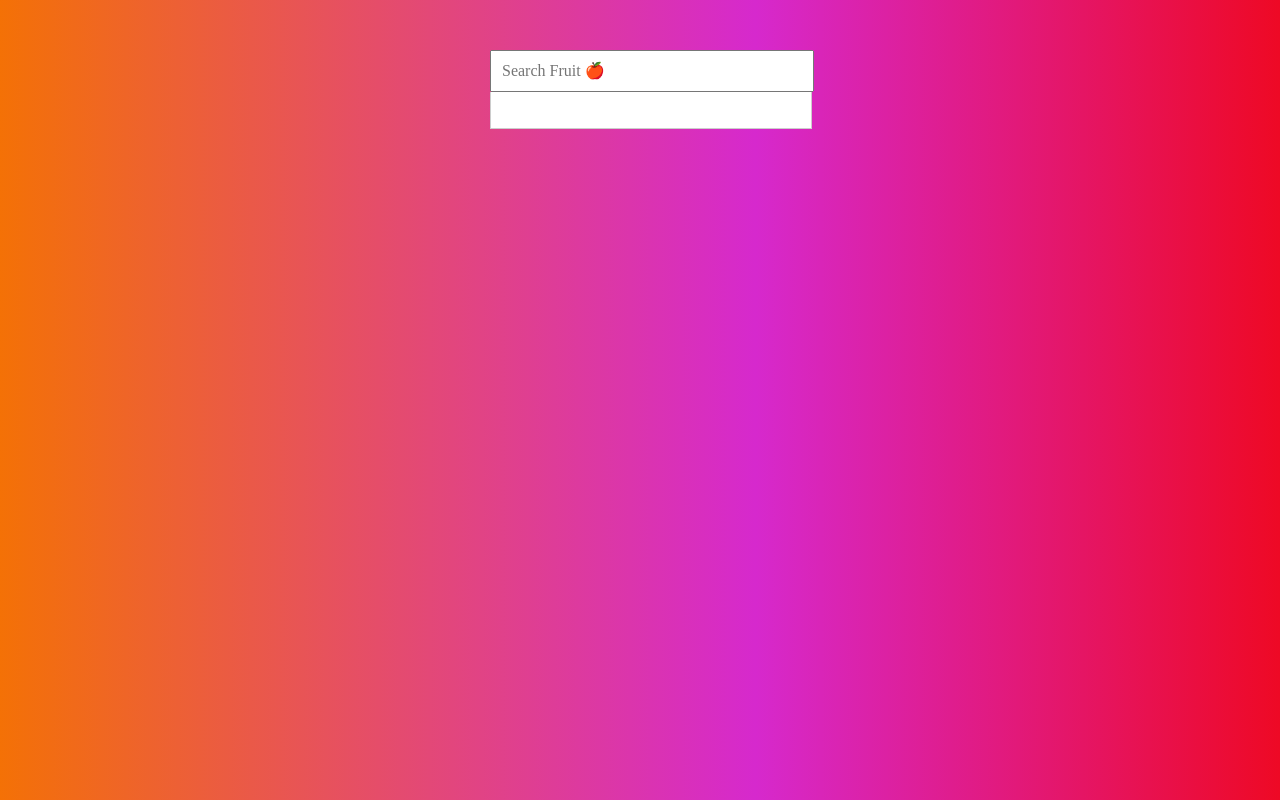
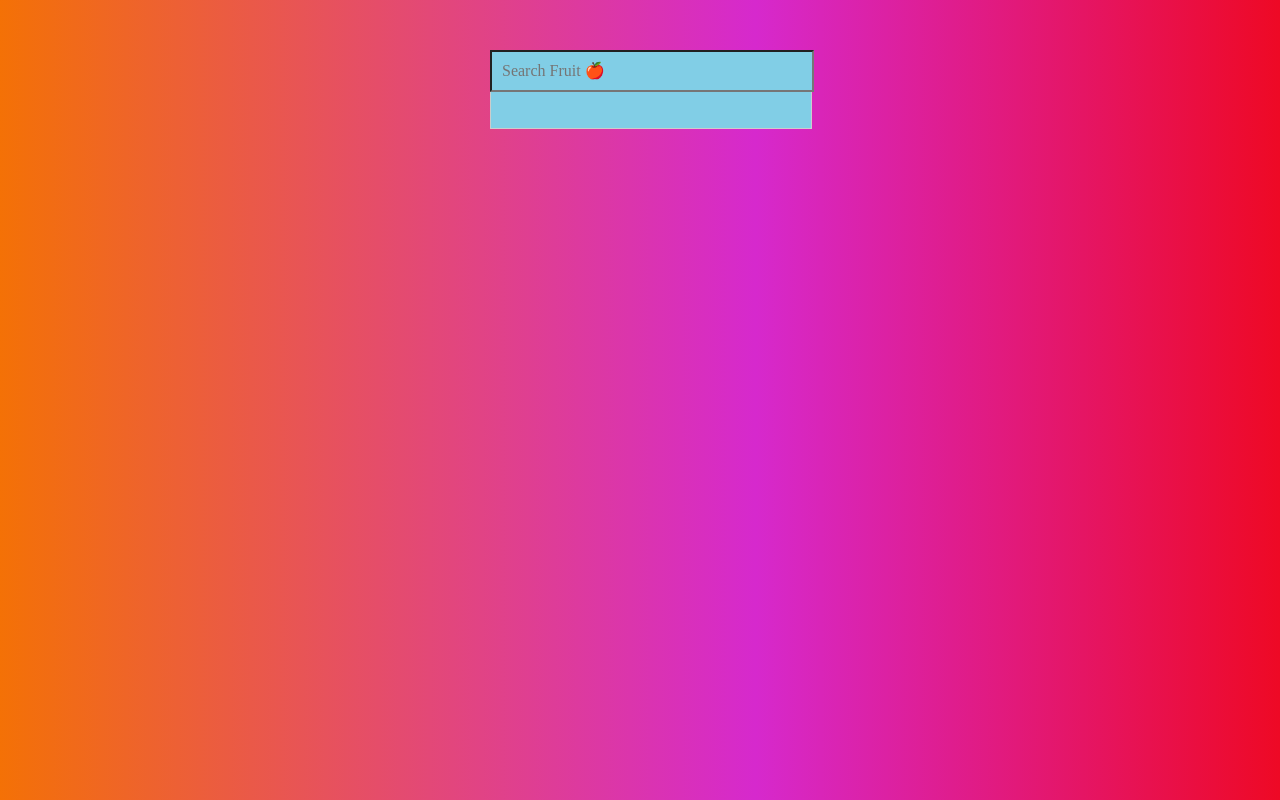
Before and after one commit to bnelsonemail/Fruit-Search-Genie, a plain HTML site: page index.html in a window 1280 px wide. Drawn offline with nearby package versions, Linux system fonts and the light colour scheme.

Commit message:
revisions to add styling and clean up code

```diff
--- a/index.html
+++ b/index.html
@@ -2,22 +2,21 @@
 <html lang="en" >
   <head>
     <meta charset="UTF-8">
+    <meta name="viewport" content="width=device-width, initial-scale=1.0">
     <title>Fruit Autocomplete</title>
-
     <link rel="stylesheet" href="https://cdnjs.cloudflare.com/ajax/libs/normalize/5.0.0/normalize.min.css">
-
     <link rel="stylesheet" href="style.css">
 
   </head>
   <body>
-<!-- partial:index.partial.html -->
+
     <div class="search-container">
       <input type="text" name="fruit" id="fruit" placeholder="Search Fruit 🍎">
       <div class="suggestions">
         <ul id="dropdown" class="dropdown"></ul>
       </div>
     </div>
-<!-- partial -->
+
     <script  src="script.js"></script>
 
   </body>
--- a/script.js
+++ b/script.js
@@ -10,7 +10,7 @@ function search(str) {
 
 	if (str.length > 0) {
 		results = fruit.filter(item => {
-			const regex = new RegExp(`^${str}`, 'i');
+			const regex = new RegExp(`${str}`, 'i');
 			return regex.test(item);
 		});
 	}
@@ -53,12 +53,13 @@ function showSuggestions(results, inputVal) {
 
 
 
+input.addEventListener('keyup', searchHandler);
+suggestions.addEventListener('click', useSuggestion);
+
+
 
 function useSuggestion(e) {
 	const clickedSuggestion = e.target.textContent;
 	input.value = clickedSuggestion;
 	suggestions.style.display = 'none'; // Hide the suggestions after selecting one
 }
-
-input.addEventListener('keyup', searchHandler);
-suggestions.addEventListener('click', useSuggestion);
--- a/style.css
+++ b/style.css
@@ -1,10 +1,4 @@
-* {
-  /* box-sizing: border-box; */
-}
 
-:focus {
- /* TODO */
-}
 
 body {
   /* TODO */
@@ -13,7 +7,10 @@ body {
 }
 
 input {
- /* TODO */
+  width: 100%;
+  padding: 10px;
+  font-size: 16px;
+  background-color: rgb(129, 206, 230);
 }
 
 .search-container {
@@ -37,6 +34,7 @@ input {
  display: flex;
  align-items: center;
  justify-content: center;
+ background-color: rgb(129, 206, 230);
 }
 .search-container .suggestions {
    /* TODO
@@ -49,7 +47,7 @@ input {
    overflow-y: auto;
    position: absolute;
    width: 100%;
-   background-color: #ffffff;
+   background-color: rgb(129, 206, 230);
    z-index: 1;
 }
 
@@ -70,7 +68,3 @@ ul li:hover {
   font-size: 20px;
   transition: 0.8s;
 }
-
-input {
-   /* TODO */
-}
```
Lines whose indentation alone changed are shown as unchanged.
